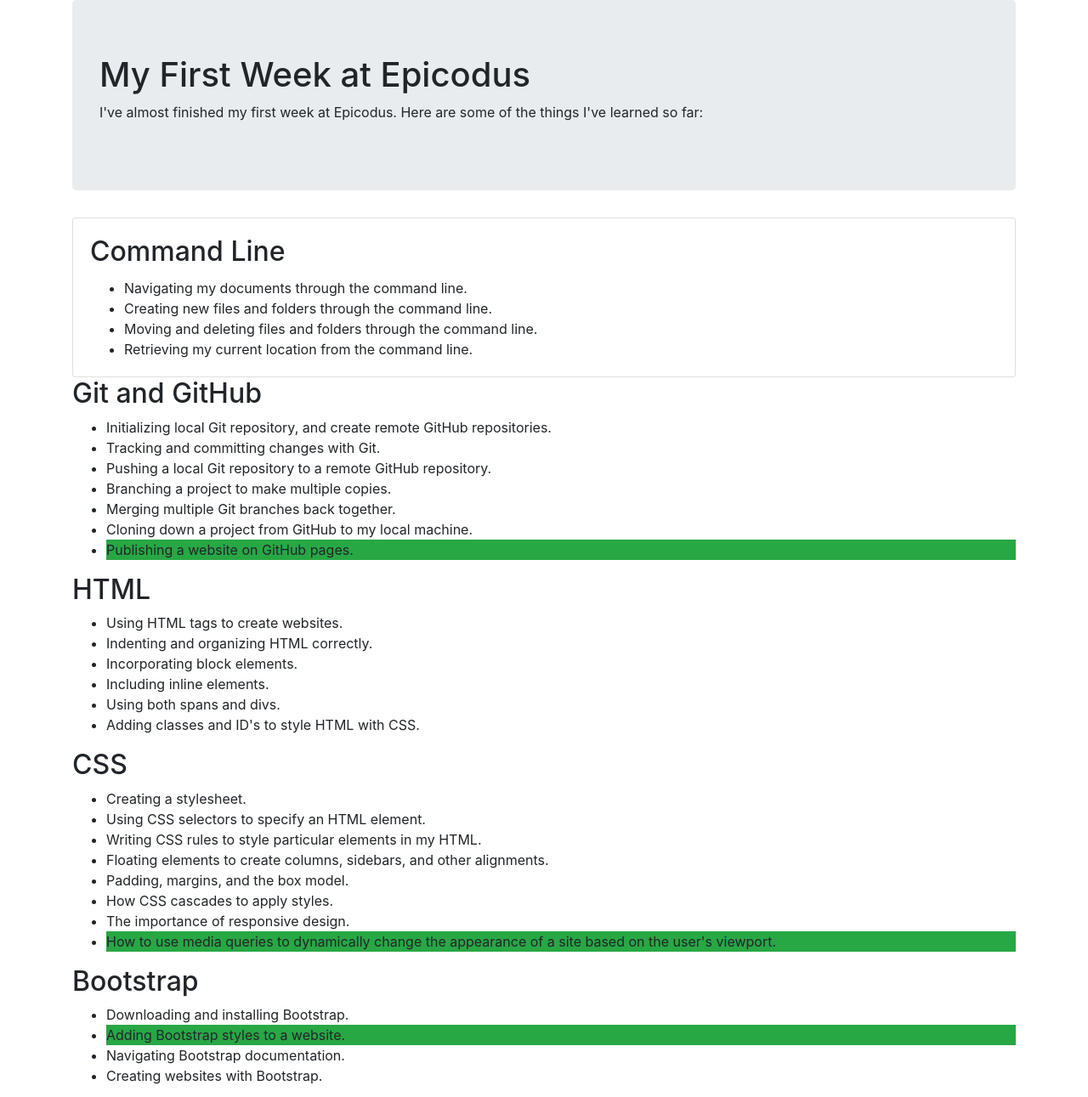
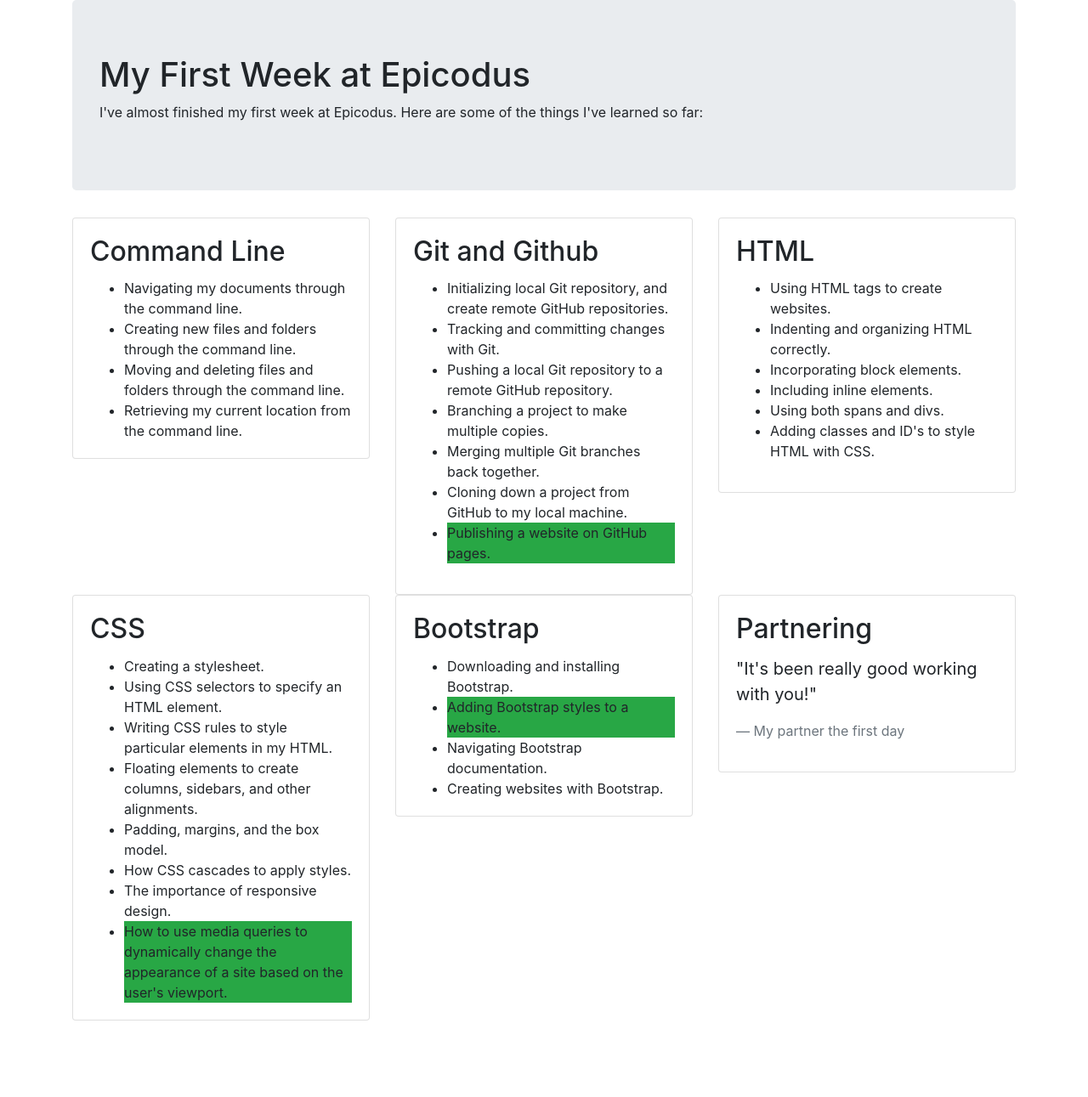
Before and after one commit to Raya-Sodwilai/week-in-review, a plain HTML site: page index.html in a window 1280 px wide. Shown: the top 1291 px of the page at 85% size. After the commit the page ends 1201 px from the top, so only its background shows below. Drawn offline with Linux system fonts and the light colour scheme.

Commit message:
Update our first week at Epicodeus Site

```diff
--- a/index.html
+++ b/index.html
@@ -12,6 +12,8 @@
         I've almost finished my first week at Epicodus. Here are some of the things I've learned so far:
       </p>
     </div>
+    <div class="row">
+      <div class="col-md-4">
         <div class="card">
           <div class="card-body">
             <h2 class="card-title">Command Line</h2>
@@ -23,7 +25,11 @@
             </ul>
           </div>
         </div>
-  <h2>Git and GitHub</h2>
+      </div>
+  <div class="col-md-4">
+    <div class="card">
+      <div class="card-body">
+        <h2 class="card-title">Git and Github</h2>
         <ul>
           <li>Initializing local Git repository, and create remote GitHub repositories.</li>
           <li>Tracking and committing changes with Git.</li>
@@ -33,7 +39,13 @@
           <li>Cloning down a project from GitHub to my local machine.</li>
           <li class="bg-success">Publishing a website on GitHub pages.</li>
         </ul>
-  <h2>HTML</h2>
+      </div>
+    </div>
+  </div>
+  <div class="col-md-4">
+    <div class="card">
+      <div class="card-body">
+        <h2 class="card-title">HTML</h2>
         <ul>
           <li>Using HTML tags to create websites.</li>
           <li>Indenting and organizing HTML correctly.</li>
@@ -42,8 +54,16 @@
           <li>Using both spans and divs.</li>
           <li>Adding classes and ID's to style HTML with CSS.</li>
         </ul>
-  <h2>CSS</h2>
-  <ul>
+      </div>
+    </div>
+  </div>
+</div>
+<div class="row">
+  <div class="col-md-4">
+    <div class="card">
+      <div class="card-body">
+        <h2 class="card-title">CSS</h2>
+        <ul class="card-text">
           <li>Creating a stylesheet.</li>
           <li>Using CSS selectors to specify an HTML element.</li>
           <li>Writing CSS rules to style particular elements in my HTML.</li>
@@ -53,18 +73,34 @@
           <li>The importance of responsive design.</li>
           <li class="bg-success">How to use media queries to dynamically change the appearance of a site based on the user's viewport.</li>
         </ul>
-  <h2>Bootstrap</h2>
-  <ul>
+      </div>
+    </div>
+  </div>
+  <div class="col-md-4">
+    <div class="card">
+      <div class="card-body">
+        <h2 class="card-title">Bootstrap</h2>
+        <ul class="card-text">
           <li>Downloading and installing Bootstrap.</li>
           <li class="bg-success">Adding Bootstrap styles to a website.</li>
           <li>Navigating Bootstrap documentation.</li>
           <li>Creating websites with Bootstrap.</li>
         </ul>
-  <h2>Partnering</h2>
+      </div>
+    </div>
+  </div>
+  <div class="col-md-4">
+    <div class="card">
+      <div class="card-body">
+        <h2 class="card-title">Partnering</h2>
+        <div class="card-text">
           <blockquote class="blockquote">
             <p>"It's been really good working with you!"</p>
             <footer class="blockquote-footer">My partner the first day</footer>
           </blockquote>
         </div>
+      </div>
+    </div>
+  </div>
 </body>
 </html>
```
Also changed, not shown: bootstrap.html (added, +25 -0 lines). Lines whose indentation alone changed are shown as unchanged.
